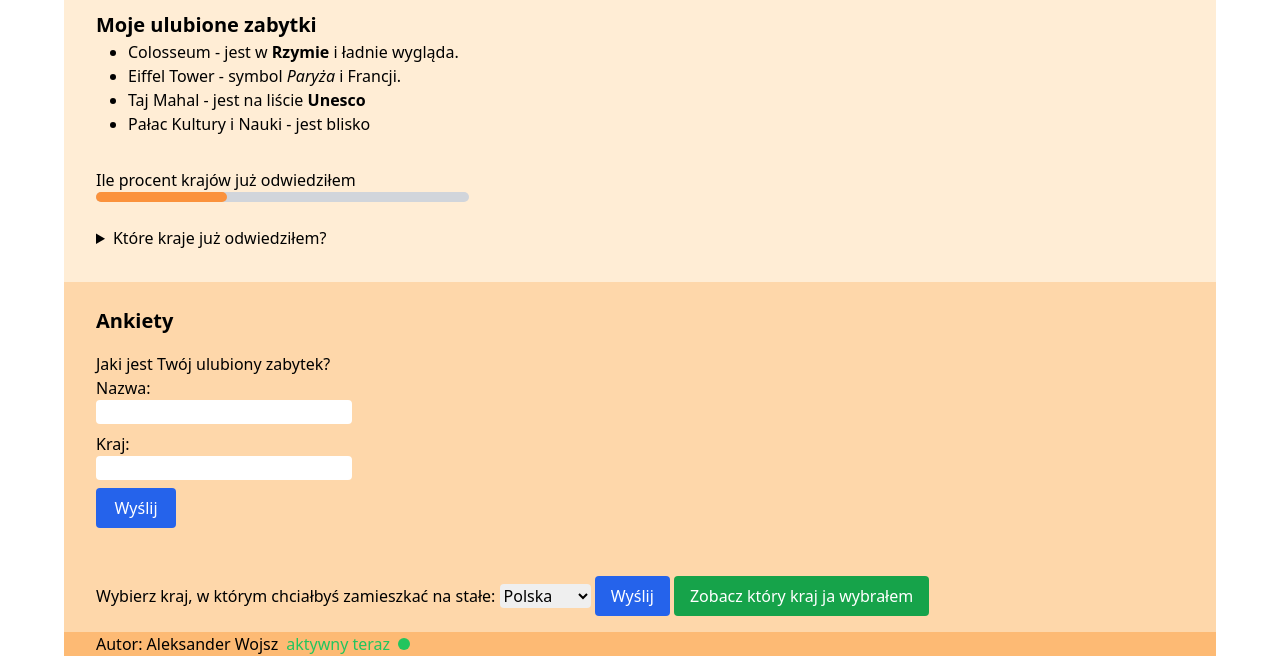
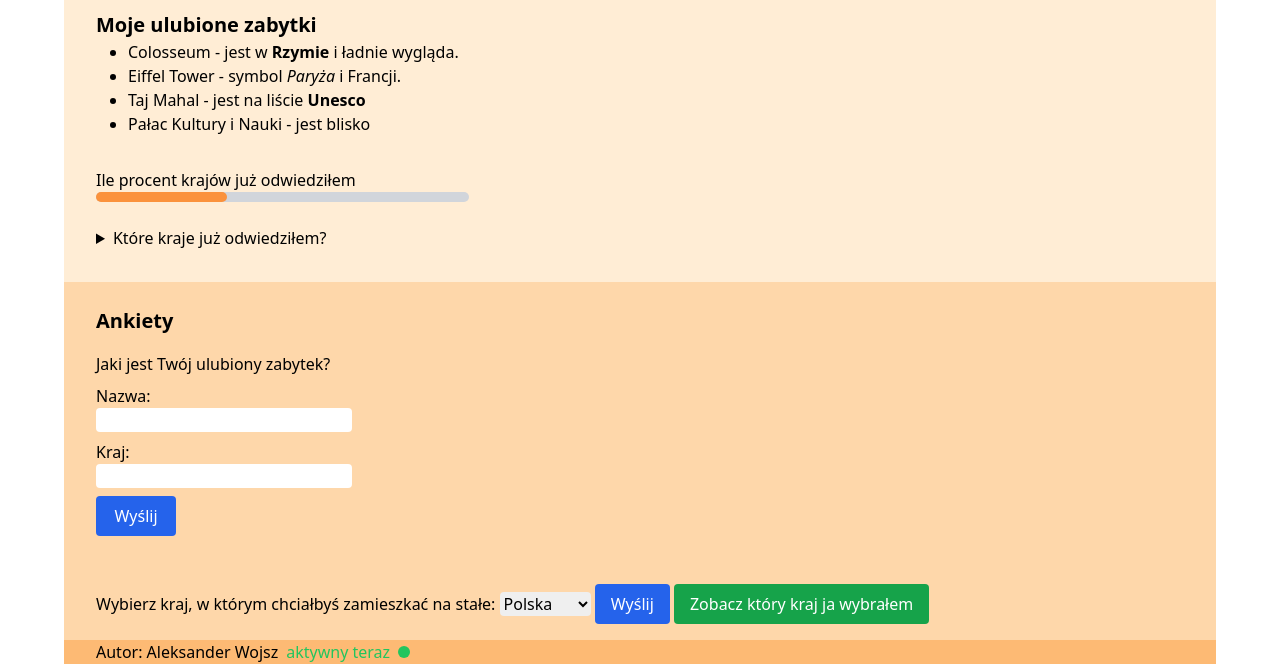
Before and after one commit to AleksanderWojsz/aww3, a website: page index.html in a window 1280 px wide. Shown: the part 1514-2178 px from the top of the page. Drawn offline with Linux system fonts and the light colour scheme.

Commit message:
Revert "Final version"
This reverts commit a8712770d2af4a800a3fb376d21f87a58190ca88.

```diff
--- a/index.html
+++ b/index.html
@@ -130,11 +130,11 @@
     <div class="bg-orange-200 pb-4 pl-8">
         <h3 class="text-xl font-semibold pt-6 mb-4">Ankiety</h3>
         <p>Jaki jest Twój ulubiony zabytek?</p>
-        <form action="dane.php">
-            <label class="mt-2" for="nazwa">Nazwa:</label><br>
-            <input class="mb-2 rounded w-64" type="text" id="nazwa" name="nazwa"><br>
-            <label for="kraj">Kraj:</label><br>
-            <input class="rounded w-64" type="text" id="kraj" name="kraj"><br>
+        <form class="flex flex-col" action="dane.php">
+            <label class="mt-2" for="nazwa">Nazwa:</label>
+            <input class="mb-2 rounded w-64" type="text" id="nazwa" name="nazwa">
+            <label for="kraj">Kraj:</label>
+            <input class="rounded w-64" type="text" id="kraj" name="kraj">
             <input type="button" value="Wyślij" class="mt-2 w-20 bg-blue-600 hover:bg-blue-700 text-white py-2 px-4 rounded">
         </form>
 
```
Also changed, not shown: src/index.html (+5 -5 lines).
